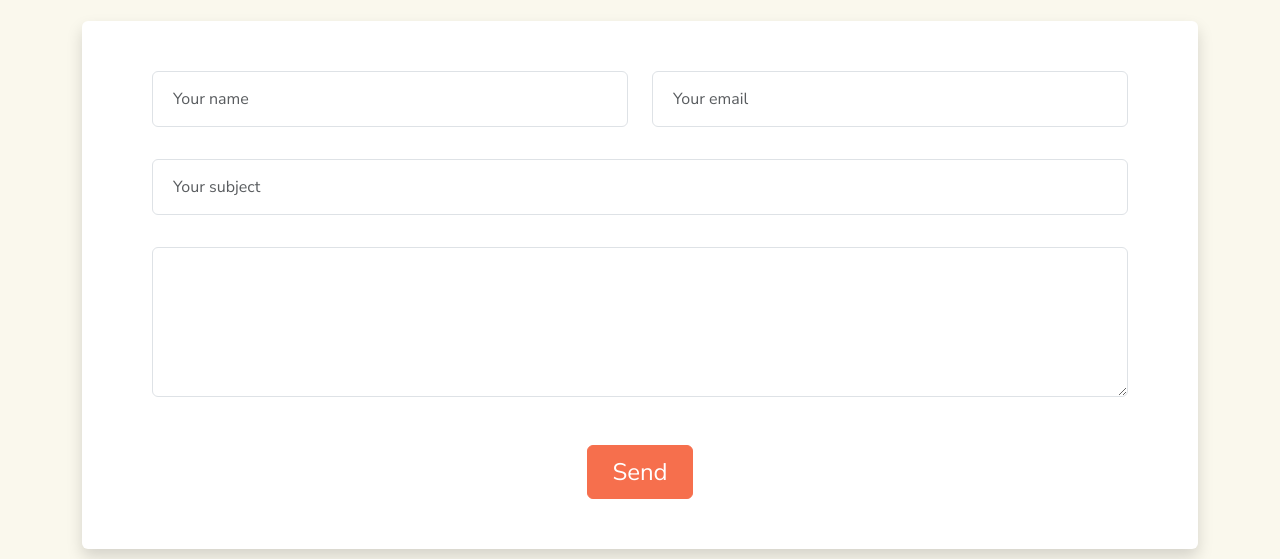
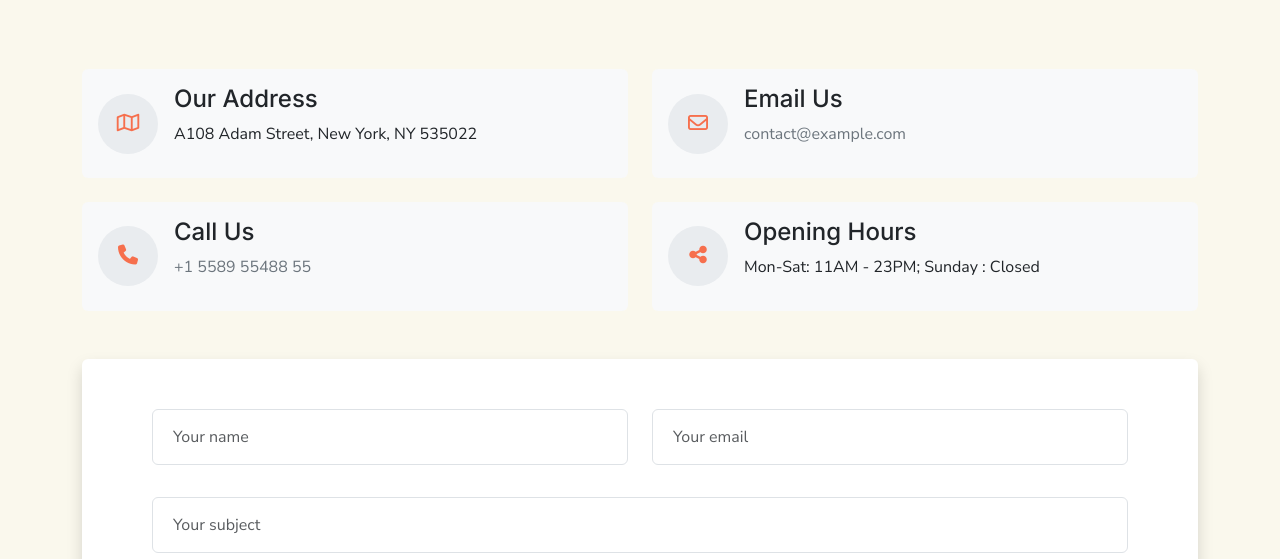
Before and after one commit to Error-By-Bot/traveling, a plain HTML site: page pages/contact.html in a window 1280 px wide. Shown: the part 713-1272 px from the top of the page. Drawn offline with Linux system fonts and the light colour scheme.

Commit message:
Add files via upload

```diff
--- a/Style/style.css
+++ b/Style/style.css
@@ -365,3 +365,9 @@ label {
         padding: 0 30px;
     }
 }
+.icon{
+    width: 60px;
+    height: 60px;
+    font-size: 20px;
+    color: var(--main-color);
+}
--- a/pages/contact.html
+++ b/pages/contact.html
@@ -77,6 +77,58 @@
                 src="https://www.google.com/maps/embed?pb=!1m14!1m12!1m3!1d13984.21017195607!2d31.205395799999998!3d29.342804500000003!2m3!1f0!2f0!3f0!3m2!1i1024!2i768!4f13.1!5e1!3m2!1sar!2seg!4v1746926307155!5m2!1sar!2seg"
                 width="600" height="450" style="border:0;" allowfullscreen="" loading="lazy"
                 referrerpolicy="no-referrer-when-downgrade"> </iframe>
+
+            <div class="row g-4 py-5">
+                <div class="col-md-6">
+                    <div class="caption  bg-light p-3 rounded d-flex align-items-center gap-3">
+                        <div class="icon rounded-circle bg-body-secondary  d-flex align-items-center justify-content-center ">
+                            <span class=""><i class="fa-regular fa-map"></i></span>
+                        </div>
+                        <div class="caption-conent">
+                            <h4>Our Address</h4>
+                            <p>A108 Adam Street, New York, NY 535022</p>
+                        </div>
+                    </div>
+                </div>
+
+                <div class="col-md-6">
+                    <div class="caption bg-light p-3 rounded d-flex align-items-center gap-3">
+                        <div class="icon rounded-circle bg-body-secondary  d-flex align-items-center justify-content-center">
+                            <span><i class="fa-regular fa-envelope"></i></span>
+                        </div>
+                        <div class="caption-conent">
+                            <h4>Email Us</h4>
+                            <p><a  class="text-decoration-none text-secondary" href="mailto:moaz01140575861@gmail.com">contact@example.com</a></p>
+                        </div>
+                    </div>
+                </div>
+                <div class="col-md-6">
+                    <div class="caption bg-light p-3 rounded d-flex align-items-center gap-3">
+                        <div class="icon rounded-circle bg-body-secondary  d-flex align-items-center justify-content-center">
+                            <span><i class="fa-solid fa-phone"></i></span>
+                        </div>
+                        <div class="caption-conent">
+                            <h4>Call Us</h4>
+                            <p><a class="text-decoration-none text-secondary"  href="tel:+201033928814">+1 5589 55488 55</a></p>
+                        </div>
+                    </div>
+                </div>
+                <div class="col-md-6">
+                    <div class="caption bg-light p-3 rounded d-flex align-items-center gap-3">
+                        <div class="icon rounded-circle bg-body-secondary  d-flex align-items-center justify-content-center">
+                            <span><i class="fa-solid fa-share-nodes"></i></span>
+                        </div>
+                        <div class="caption-conent">
+                            <h4>Opening Hours</h4>
+                            <p><span class="defaut-color">Mon-Sat:</span> 11AM - 23PM; <span
+                                    class="defaut-color">Sunday</span> : Closed</p>
+                        </div>
+                    </div>
+                </div>
+
+            </div>
+
+
             <form action="" class="form rounded shadow">
 
                 <div class="row g-4">
```
